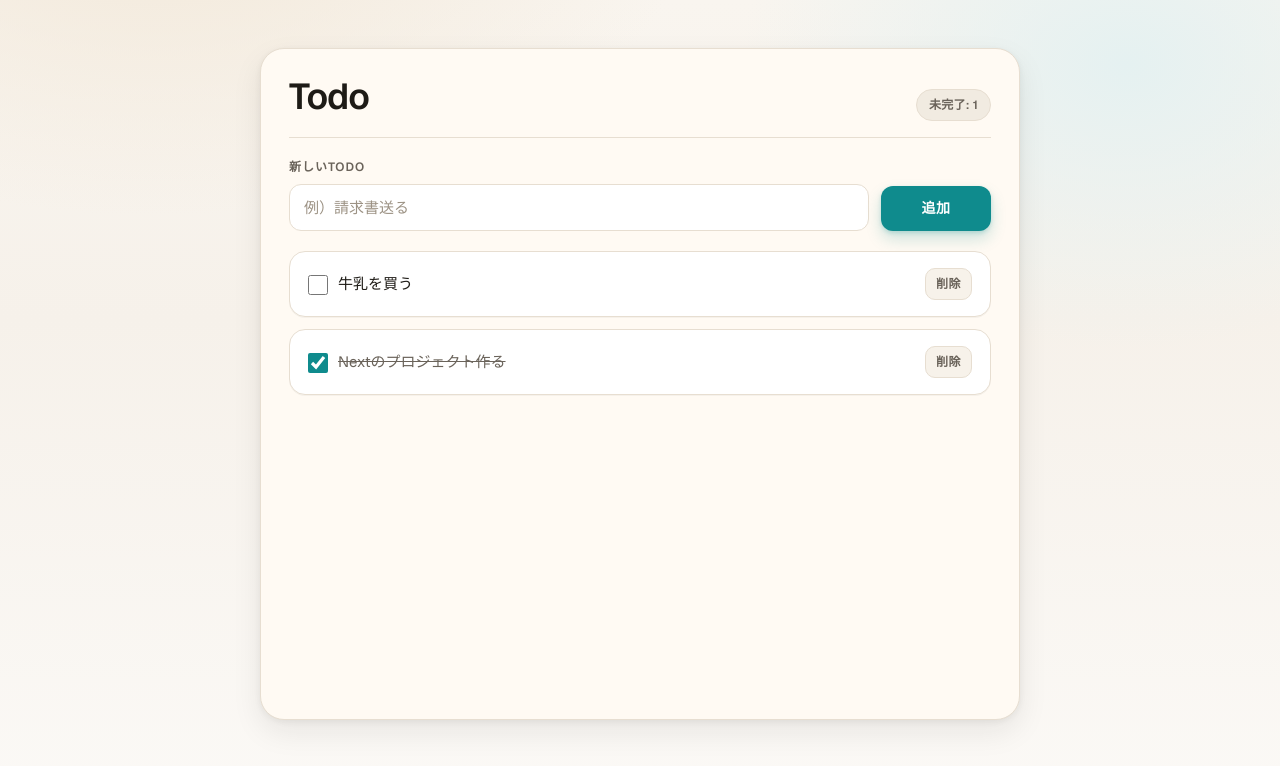
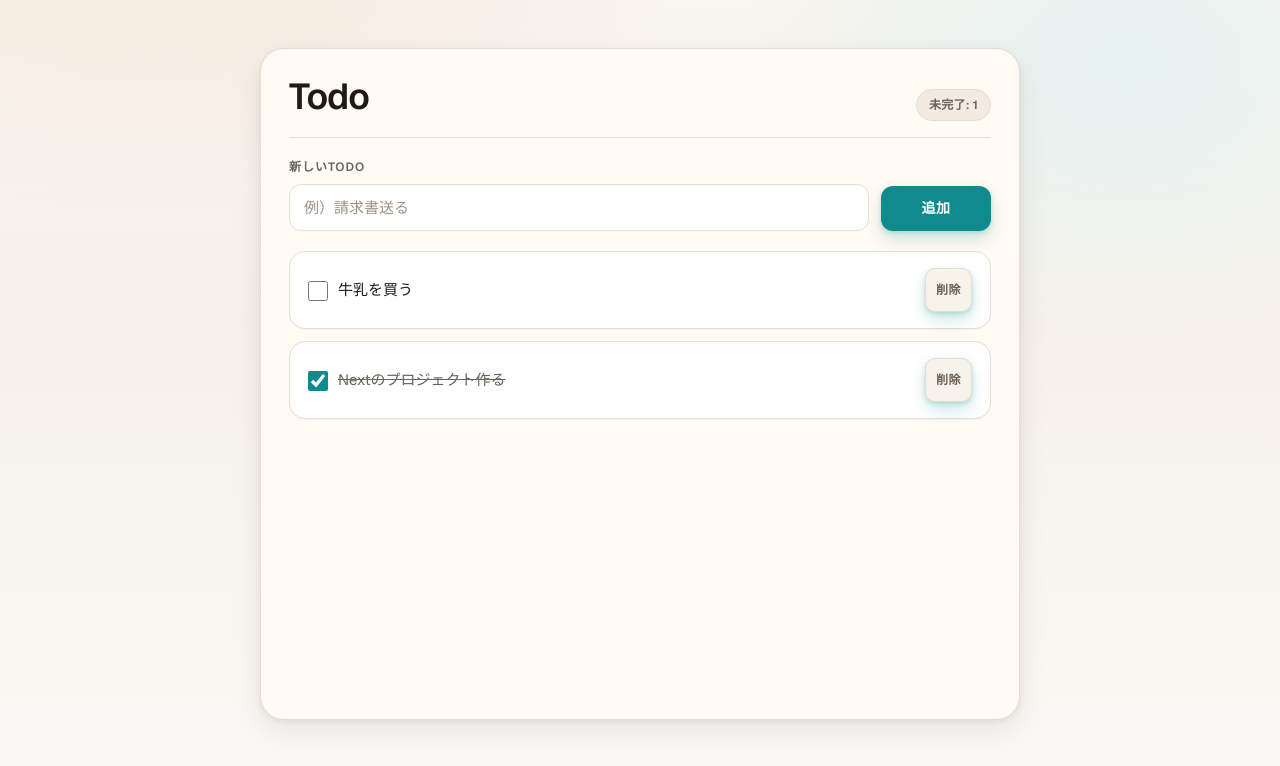
Before and after one commit to yt-catpaw/todo-next, a Next.js app: page / in a window 1280 px wide. Shown: the top 766 px of the page. Built offline with nearby package versions, Linux system fonts and the light colour scheme.

Commit message:
Buttonにvariant/sizeとベースCSSを追加

```diff
--- a/components/ui/Button.tsx
+++ b/components/ui/Button.tsx
@@ -1,12 +1,35 @@
 import type { ButtonHTMLAttributes } from "react";
 import styles from "@/styles/ui/button.module.css";
 
-type Props = ButtonHTMLAttributes<HTMLButtonElement>;
+type Variant = "primary" | "danger" | "ghost";
+type Size = "sm" | "md";
 
-export default function Button({ type = "button", ...props }: Props) {
-  const className = props.className
-    ? `${styles.button} ${props.className}`
-    : styles.button;
+type Props = ButtonHTMLAttributes<HTMLButtonElement> & {
+  variant?: Variant;
+  size?: Size;
+};
 
-  return <button type={type} {...props} className={className} />;
+const variantClass: Record<Variant, string> = {
+  primary: styles.primary,
+  danger: styles.danger,
+  ghost: styles.ghost,
+};
+
+const sizeClass: Record<Size, string> = {
+  sm: styles.sm,
+  md: styles.md,
+};
+
+export default function Button({
+  type = "button",
+  variant = "primary",
+  size = "md",
+  className,
+  ...props
+}: Props) {
+  const classes = [styles.button, variantClass[variant], sizeClass[size], className]
+    .filter(Boolean)
+    .join(" ");
+
+  return <button type={type} {...props} className={classes} />;
 }
--- a/styles/ui/button.module.css
+++ b/styles/ui/button.module.css
@@ -8,6 +8,44 @@
   text-decoration: none;
   padding: 0;
   cursor: pointer;
+  border-radius: 12px;
+  transition: transform 0.15s ease, box-shadow 0.2s ease, filter 0.2s ease;
+}
+
+:where(.md) {
+  min-height: 44px;
+  padding: 12px 18px;
+  font-size: 14px;
+  font-weight: 600;
+  letter-spacing: 0.04em;
+}
+
+:where(.sm) {
+  min-height: 32px;
+  padding: 6px 10px;
+  font-size: 12px;
+  font-weight: 600;
+  letter-spacing: 0.04em;
+}
+
+:where(.primary) {
+  background: var(--accent);
+  color: #ffffff;
+  box-shadow:
+    0 8px 16px rgba(15, 139, 141, 0.2),
+    0 2px 4px rgba(15, 139, 141, 0.2);
+}
+
+:where(.danger) {
+  background: #f7f2ea;
+  color: var(--muted);
+  border: 1px solid var(--line);
+}
+
+:where(.ghost) {
+  background: transparent;
+  color: var(--muted);
+  border: 1px solid var(--line);
 }
 
 :where(.button):disabled {
```
